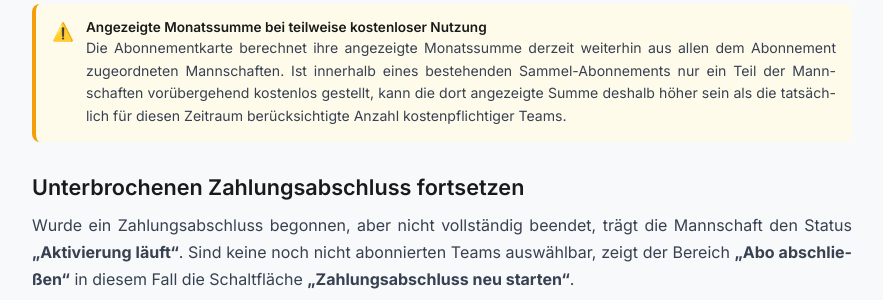
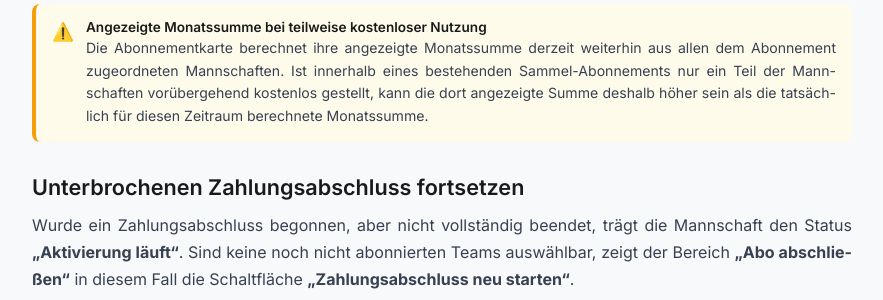
Before and after one commit to mastercad/Kaderblick-Documentation, a Symfony app: template templates/abrechnung/index.html.twig in a window 1280 px wide. Shown: the part 2719-3019 px from the top of the page, without its empty margins (268-1151 px from the left). Run offline with Twig, Linux system fonts and the light colour scheme; the template is opened without the code that fills it, so the values that code supplies are empty; some libraries are stand-ins or nearby versions.

Commit message:
Präzisiere Abrechnung bei teilweise kostenloser Nutzung

```diff
--- a/templates/abrechnung/index.html.twig
+++ b/templates/abrechnung/index.html.twig
@@ -129,7 +129,7 @@
     {% include 'components/callout.html.twig' with {
         type: 'warning',
         title: 'Angezeigte Monatssumme bei teilweise kostenloser Nutzung',
-        text: 'Die Abonnementkarte berechnet ihre angezeigte Monatssumme derzeit weiterhin aus allen dem Abonnement zugeordneten Mannschaften. Ist innerhalb eines bestehenden Sammel-Abonnements nur ein Teil der Mannschaften vorübergehend kostenlos gestellt, kann die dort angezeigte Summe deshalb höher sein als die tatsächlich für diesen Zeitraum berücksichtigte Anzahl kostenpflichtiger Teams.'
+        text: 'Die Abonnementkarte berechnet ihre angezeigte Monatssumme derzeit weiterhin aus allen dem Abonnement zugeordneten Mannschaften. Ist innerhalb eines bestehenden Sammel-Abonnements nur ein Teil der Mannschaften vorübergehend kostenlos gestellt, kann die dort angezeigte Summe deshalb höher sein als die tatsächlich für diesen Zeitraum berechnete Monatssumme.'
     } %}
 
     <h2>Unterbrochenen Zahlungsabschluss fortsetzen</h2>
```
